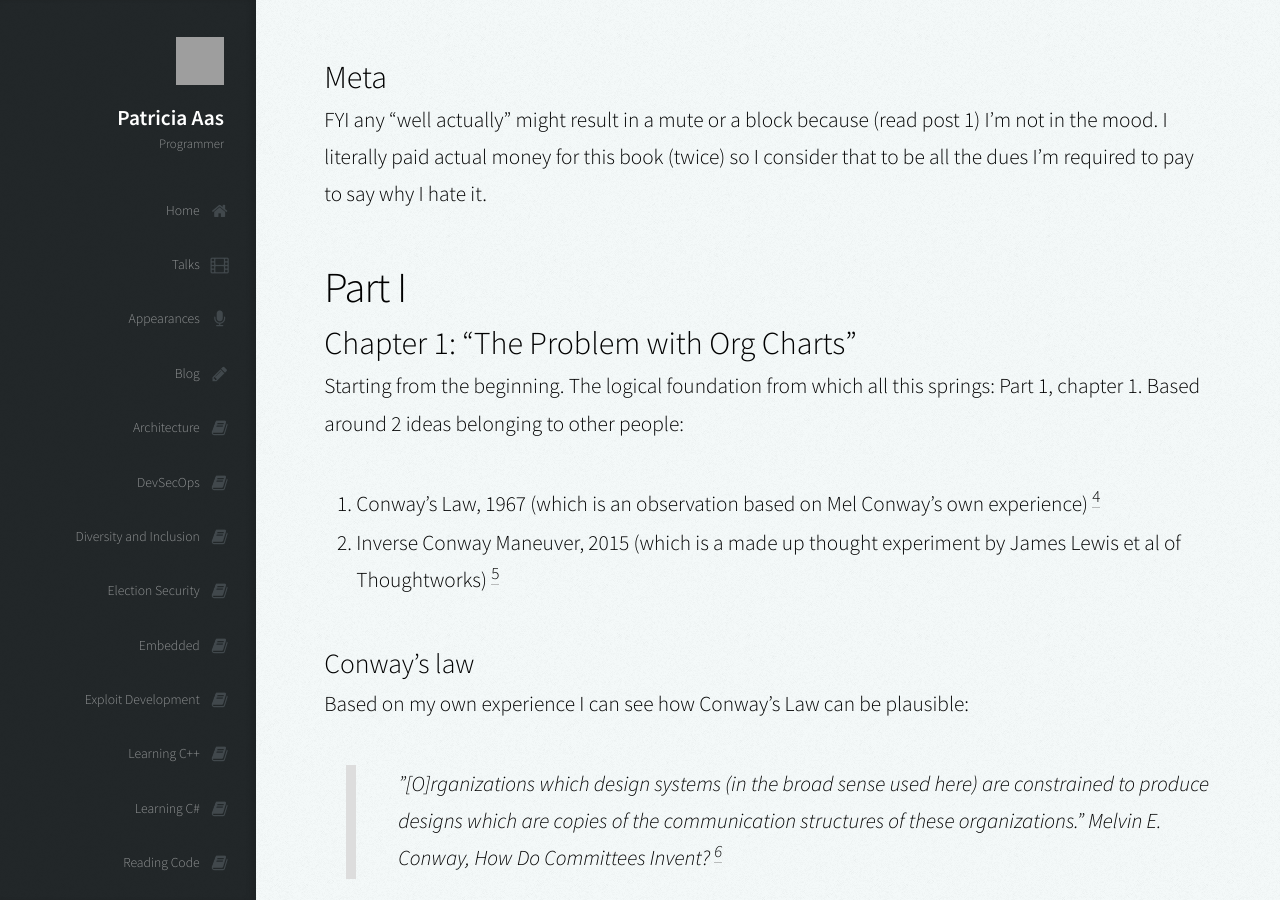
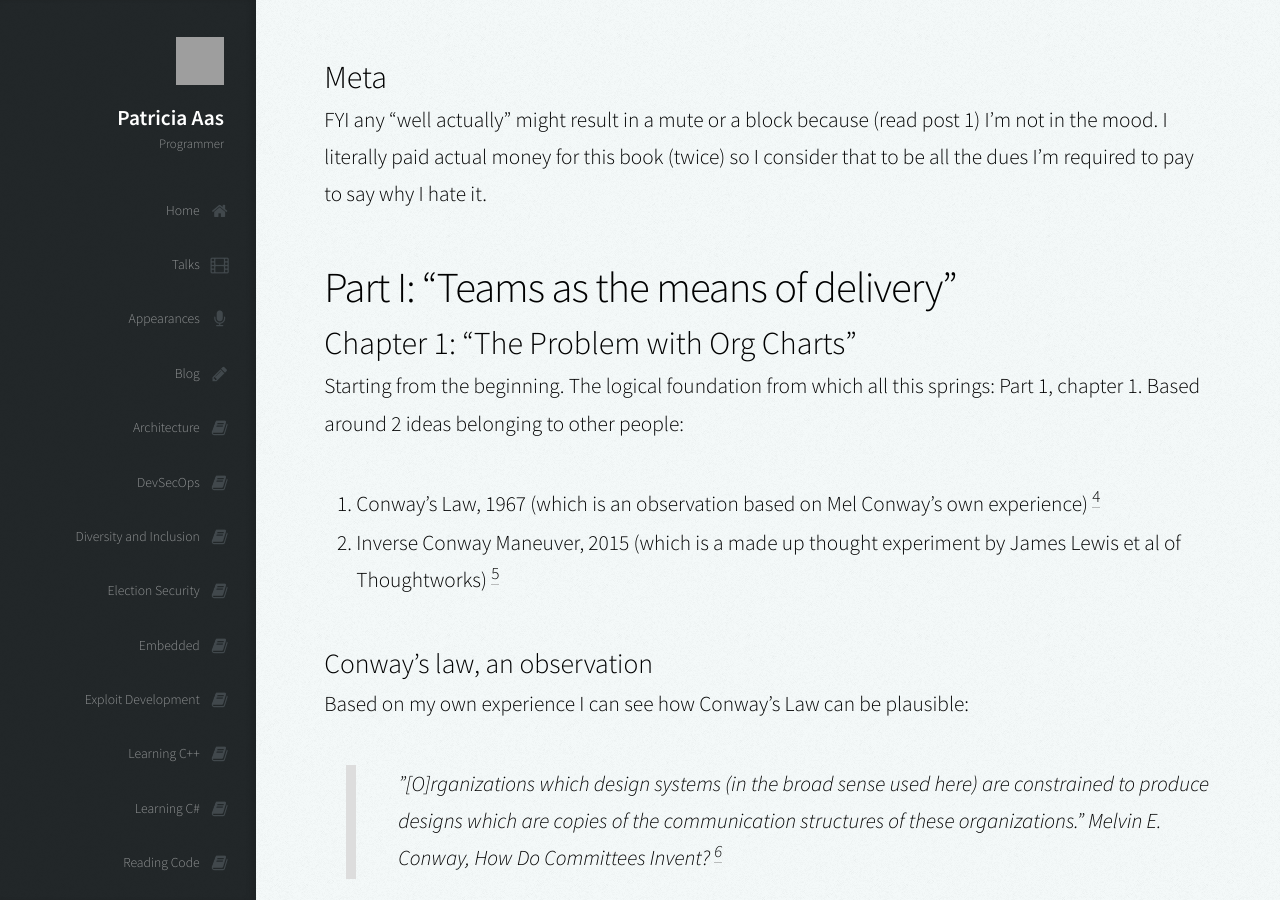
Before and after one commit to patricia-gallardo/patricia-gallardo.github.io, a Jekyll site: the page built from _posts/2025-05-24-team_topologies.md, in a window 1280 px wide and 900 px high, scrolled down 2950 px. Built offline with Jekyll 4.4.1, drawn with Linux system fonts in a browser that asks for light colours; nearby versions of some CDN libraries; grey boxes are pictures that could not be loaded.

Commit message:
Add title to part 1

```diff
--- a/_posts/2025-05-24-team_topologies.md
+++ b/_posts/2025-05-24-team_topologies.md
@@ -52,7 +52,7 @@ Any part of it you might agree with is someone else's idea. They are pulling in
 
 FYI any "well actually" might result in a mute or a block because (read post 1) I'm not in the mood. I literally paid actual money for this book (twice) so I consider that to be all the dues I'm required to pay to say why I hate it.
 
-## Part I
+## Part I: "Teams as the means of delivery"
 
 ### Chapter 1: "The Problem with Org Charts"
 
@@ -61,7 +61,7 @@ Starting from the beginning. The logical foundation from which all this springs:
 1. Conway's Law, 1967 (which is an observation based on Mel Conway's own experience) [^3]
 2. Inverse Conway Maneuver, 2015 (which is a made up thought experiment by James Lewis et al of Thoughtworks) [^4]
 
-#### Conway's law
+#### Conway's law, an observation
 
 Based on my own experience I can see how Conway's Law can be plausible:
 
```
